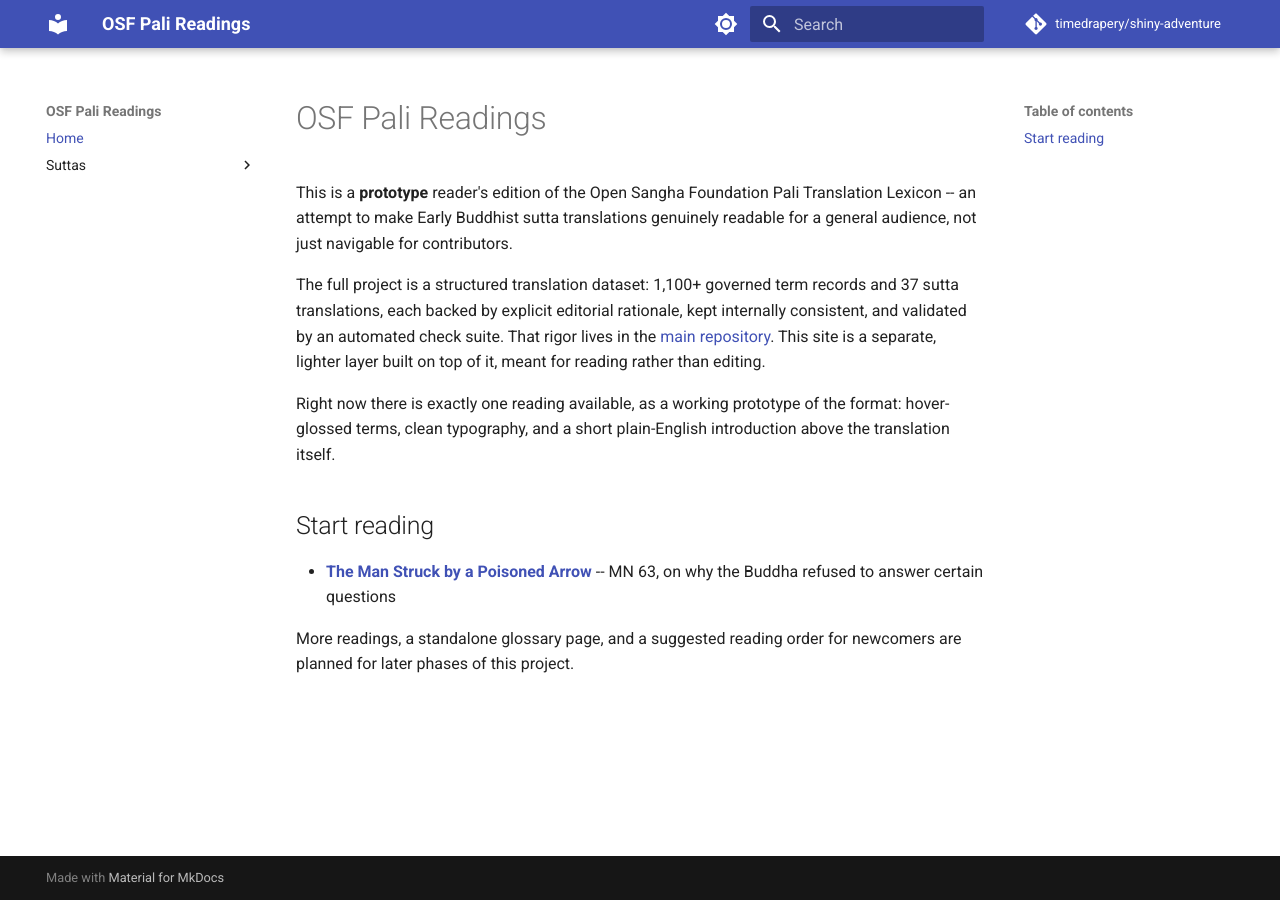
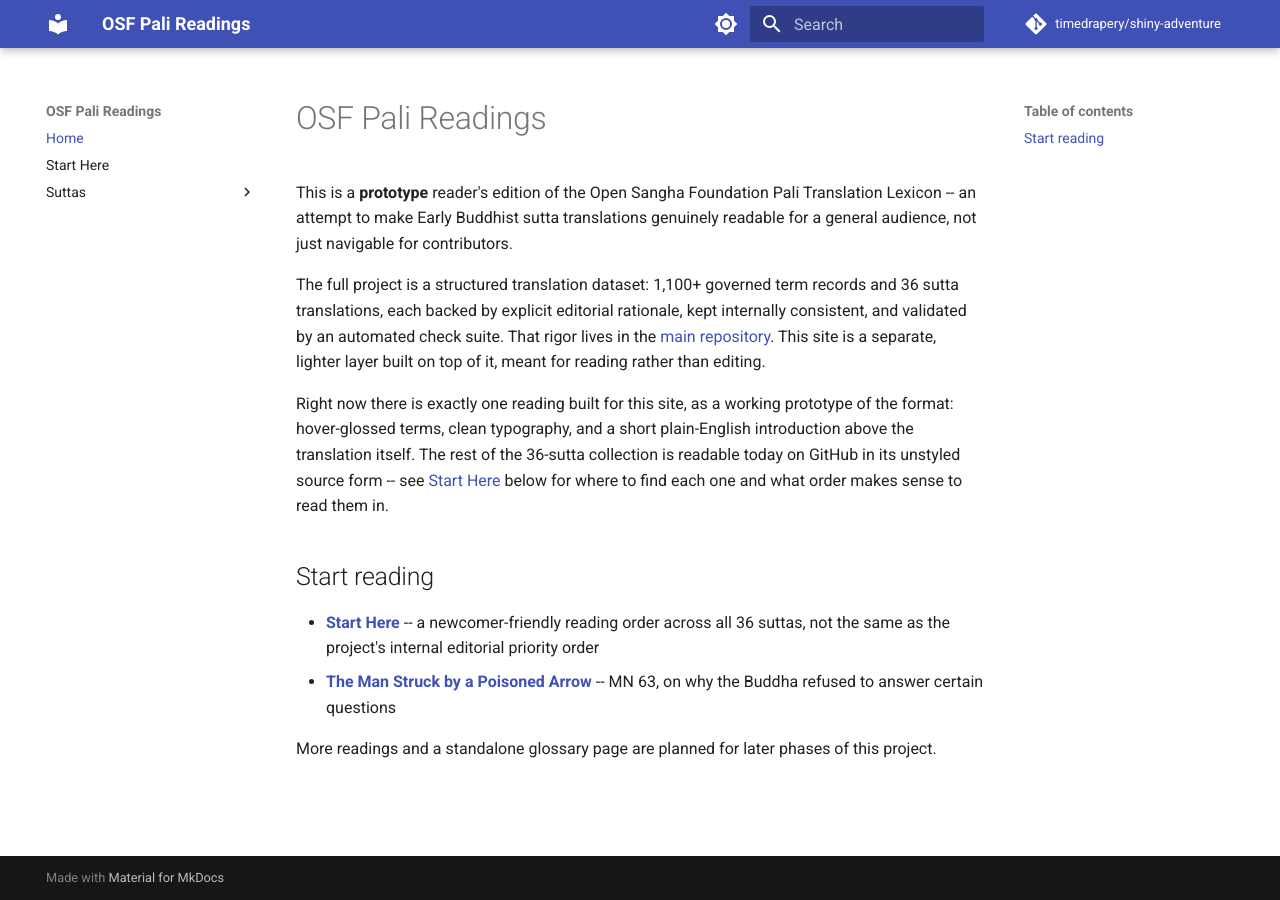
Before and after one commit to timedrapery/shiny-adventure, an MkDocs documentation site: the page built from reader-src/index.md, in a window 1280 px wide. Built offline with MkDocs 1.6.1 and Material for MkDocs 9.7.7, drawn with Linux system fonts in a browser that asks for light colours; comment, search, counter and statistics services are not loaded.

Commit message:
feat(reader): add newcomer-friendly reading order across all 36 suttas
Adds reader-src/start-here.md: a 5-stage curated reading order, deliberately
different from the internal editorial Wave roadmap in
docs/next-suttas-roadmap.md (which ranks by lexicon leverage, not reader
approachability). Stages move from narrative/motivational entry points
(Kalama Sutta, the poisoned arrow, the Buddha's own search) through the
basic diagnosis and practical mind-training, into not-self and dependent
arising, ending with advanced/reference texts -- MN 1 (Mulapariyaya)
deliberately last, since it's traditionally regarded as one of the hardest
suttas in the collection.

Only MN 63 has a built reader page so far, so the other 35 entries link to
their raw source on GitHub, clearly labeled as an interim measure rather
than presented as finished reader pages.

Also fixes a factual error on the homepage (said 37 sutta translations;
the actual count is 36) and adds site/ to .gitignore -- the mkdocs build
output was untracked but not yet ignored.

Verified: `mkdocs build --strict` succeeds, links resolve correctly (checked
built HTML output), and `python scripts/run_checks.py` passes in full.

```diff
--- a/mkdocs.yml
+++ b/mkdocs.yml
@@ -41,5 +41,6 @@
 
 nav:
   - Home: index.md
+  - Start Here: start-here.md
   - Suttas:
       - "MN 63: Culamalukya Sutta": suttas/mn63-culamalukya-sutta.md
--- a/reader-src/index.md
+++ b/reader-src/index.md
@@ -6,21 +6,27 @@
 contributors.
 
 The full project is a structured translation dataset: 1,100+ governed term
-records and 37 sutta translations, each backed by explicit editorial
+records and 36 sutta translations, each backed by explicit editorial
 rationale, kept internally consistent, and validated by an automated check
 suite. That rigor lives in the
 [main repository](https://github.com/timedrapery/shiny-adventure). This site
 is a separate, lighter layer built on top of it, meant for reading rather
 than editing.
 
-Right now there is exactly one reading available, as a working prototype of
-the format: hover-glossed terms, clean typography, and a short plain-English
-introduction above the translation itself.
+Right now there is exactly one reading built for this site, as a working
+prototype of the format: hover-glossed terms, clean typography, and a short
+plain-English introduction above the translation itself. The rest of the
+36-sutta collection is readable today on GitHub in its unstyled source form
+-- see [Start Here](start-here.md) below for where to find each one and
+what order makes sense to read them in.
 
 ## Start reading
 
+- [**Start Here**](start-here.md) -- a newcomer-friendly reading order
+  across all 36 suttas, not the same as the project's internal editorial
+  priority order
 - [**The Man Struck by a Poisoned Arrow**](suttas/mn63-culamalukya-sutta.md)
   -- MN 63, on why the Buddha refused to answer certain questions
 
-More readings, a standalone glossary page, and a suggested reading order for
-newcomers are planned for later phases of this project.
+More readings and a standalone glossary page are planned for later phases
+of this project.
```
Also changed, not shown: reader-src/start-here.md (added, +100 -0 lines), 1 other file.
